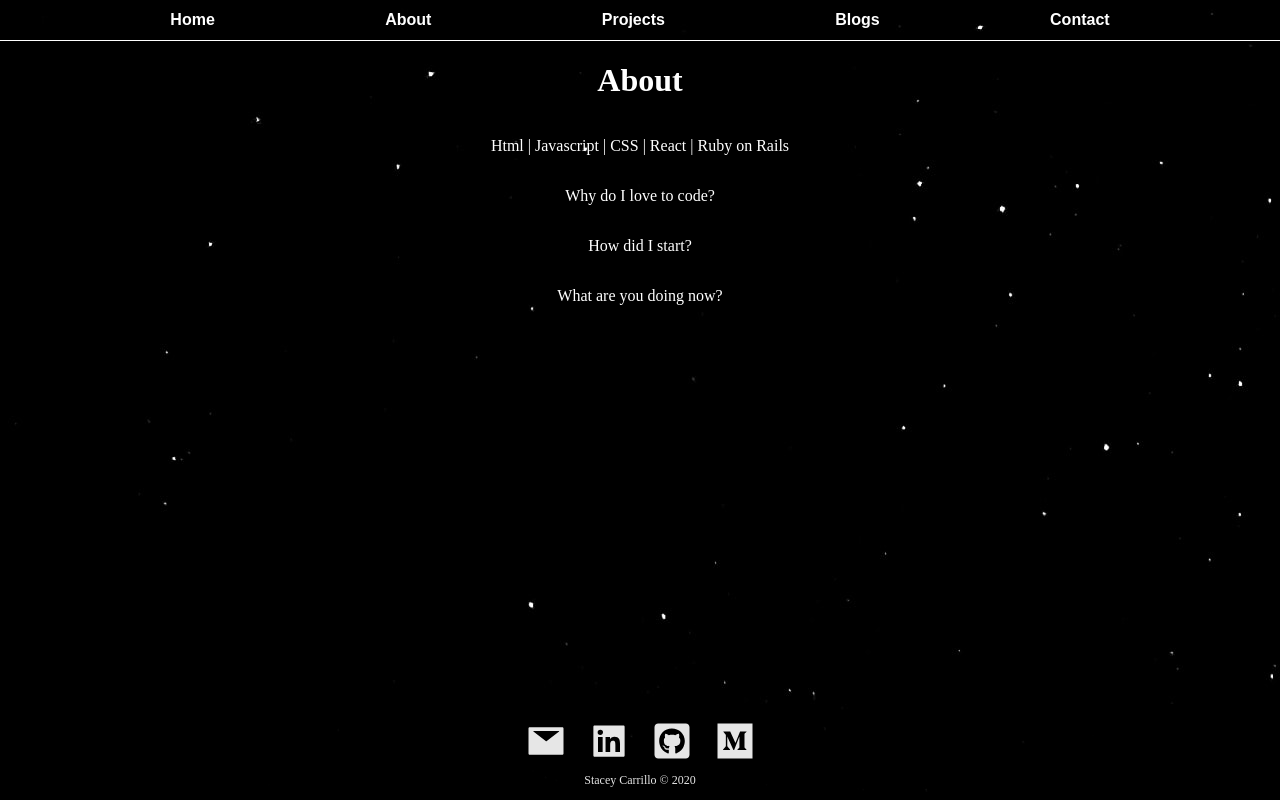
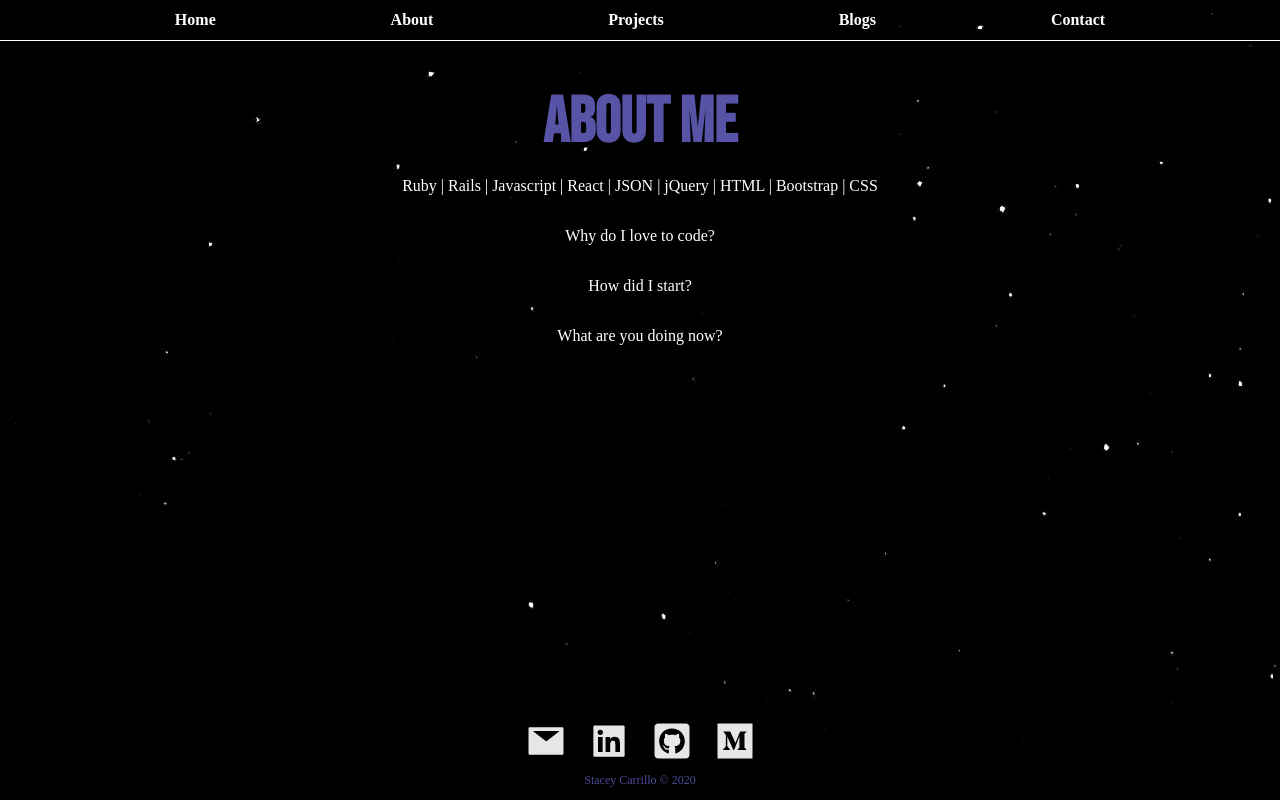
Before and after one commit to stacksonstack/my-portfolio, a React (Create React App) app: page /about in a window 1280 px wide. Built offline with nearby package versions, Linux system fonts and the light colour scheme; no server answers; a web font is replaced by a local one.

Commit message:
added styling and colors

```diff
--- a/src/App.css
+++ b/src/App.css
@@ -7,12 +7,18 @@ body {
 }
 
 
+
+a:hover p{
+  color: #5754a8;
+  text-decoration:underline ;
+}
+
 img{
   width: 200px;
   height: 200px;
 }
 
-p{
+p, input, .nav li{
   font-family: textFont;
 }
 
@@ -24,9 +30,7 @@ button{
   border-radius: 3px;
 }
 
-h1,p{
-  color: white;
-}
+
 
 @font-face {
   font-family: titleFont;
@@ -49,14 +53,13 @@ a {
   color: white;
 }
 
-.contact-form {
-  display: flex;
-  align-items: center;
-  flex-direction: column;
-  text-align: center;
-}
+
+
+
+
 input {
   width: 100%;
+  height: 40px;
 }
 form {
   width: 50%;
@@ -76,7 +79,6 @@ form {
   padding-left: 20px;
   padding-right: 20px;
   background-color: rgb(48,48,48, .4);
-  text-align: center;
   border-radius: 3px;
 
 }
@@ -85,23 +87,27 @@ form {
   font-size: 20px;
 }
 
-.home {
+.home , .contact-form, .about{
   display: flex;
   flex-direction: column;
   justify-content: center;
   align-items: center;
   text-align: center;
+
+}
+
+
+.home{
   min-height: 100vh;
 }
 
-#home-btn{
+#home-btn, #contact-btn{
   margin-top: 10px;
   margin-bottom: 25px;
   font-weight: bold;
 }
 
 #home-name{
-  text-align: center;
   animation-name: animatedName;
   animation-duration: 5s;
   display: block;
@@ -109,10 +115,14 @@ form {
   animation-iteration-count: 1;
 }
 
-#home-name-text{
+.title-text, .title-name-text{
   font-size: 4em;
   margin-bottom: 0px;
   font-family: titleFont;
+
+}
+.title-text{
+  color: #5754a8;
 }
 
 @keyframes animatedName {
@@ -124,20 +134,13 @@ form {
   74%  { transform: scale(1,1)      translateY(0); }
   100% { transform: scale(1,1)      translateY(0); }
 }
-.about {
-  display: flex;
-  align-items: center;
-  flex-direction: column;
-  text-align: center;
-}
+
 
 .icon {
   width: 40px;
   height: 40px;
   padding-left: 10px;
   padding-right: 10px;
-
-
 }
 
 .footer {
@@ -151,19 +154,19 @@ form {
   padding-top: 10px;
   /* border-top: 1px solid white; */
   font-size: 12px;
+
 }
 
 #footer-name{
   margin-top: 8px;
+  color:#5754a8;
 }
 
 .nav {
   height: fit-content;
   width: 100%;
   margin: 0px;
-
   border-bottom: 1px solid white;
-  text-align: center;
   font-weight: bold;
   display: flex;
   justify-content: space-evenly;
@@ -181,9 +184,14 @@ form {
   line-height: 40px;
   /* margin: 0 auto; */
   color: white;
-  font-family: Arial, Helvetica, sans-serif;
+
 }
 
-.nav li:hover {
-  color: #c48d3f;
+.nav li:hover, button:hover{
+  color: #5754a8;
 }
+
+h1,p{
+  color: white;
+  text-align: center;
+}
--- a/src/Components/About.js
+++ b/src/Components/About.js
@@ -1,8 +1,8 @@
 function About(){
     return(
         <div className="about">
-            <h1>About</h1>
-            <p> Html | Javascript | CSS | React | Ruby on Rails</p>
+            <h1 className="title-text">About Me</h1>
+            <p> Ruby | Rails | Javascript | React | JSON |  jQuery | HTML | Bootstrap | CSS </p>
             <p>Why do I love to code?</p>
             <p>How did I start?</p>
             <p>What are you doing now?</p>
--- a/src/Components/Contact.js
+++ b/src/Components/Contact.js
@@ -14,13 +14,13 @@ function Contact(){
         }
     return(
         <div className="contact-form">
-            <h1>Contact</h1>
+            <h1 className="title-text" >Contact</h1>
             <p>Have a question or want to work together?</p>
             <form onSubmit={sendEmail}>
                 <input placeholder="Name" name="name" /><br/>
                 <input placeholder="Email" name="email" /><br/>
                 <input placeholder="Your Message" name="message" /><br/>
-                <button type="submit">Submit</button>
+                <button type="submit" id="contact-btn">Send Email</button>
             </form>
         </div>
     )
--- a/src/Components/Home.js
+++ b/src/Components/Home.js
@@ -8,7 +8,7 @@ function Home(props) {
 
     <div className="home">
     <div id="home-name">
-    <h1 id="home-name-text">Stacey Carrillo</h1>
+    <h1 className="title-name-text">Stacey Carrillo</h1>
   </div>
       <p>
         I'm a NYC based full-stack developer focusing on creating clean & user
--- a/src/Components/NavBar.js
+++ b/src/Components/NavBar.js
@@ -5,19 +5,19 @@ function NavBar() {
     <div>
       <ul className="nav" id="nav">
         <NavLink to="/">
-          <li>Home</li>
+          <li className="current">Home</li>
         </NavLink>
         <NavLink to="/about">
-          <li>About</li>
+          <li className="current">About</li>
         </NavLink>
         <NavLink to="/projects">
-          <li>Projects</li>
+          <li className="current">Projects</li>
         </NavLink>
         <NavLink to="/blogs">
-          <li>Blogs</li>
+          <li className="current">Blogs</li>
         </NavLink>
         <NavLink to="/contact">
-          <li>Contact</li>
+          <li className="current">Contact</li>
         </NavLink>
       </ul>
     </div>
--- a/src/Components/Project.js
+++ b/src/Components/Project.js
@@ -1,8 +1,7 @@
 function Project({title, picture, demo_link, frontend_link, backend_link, description}){
     return(
-        <div>
+
         <div className="project-div">
-
             <h1>{title}</h1>
             <img src={picture} alt="Project UI"/>
             <p>{description}</p>
@@ -10,7 +9,7 @@ function Project({title, picture, demo_link, frontend_link, backend_link, descri
             <a href={frontend_link} target="_blank" rel="noreferrer" ><p>{backend_link ? "Frontend Repo" : "Github Repo"}</p></a>
             {backend_link? <a href={backend_link} target="_blank" rel="noreferrer" ><p>Backend Repo</p></a> :null}
         </div>
-        </div>
+
     )
 }
 
--- a/src/Containers/BlogContainer.js
+++ b/src/Containers/BlogContainer.js
@@ -4,9 +4,12 @@ import Blog from '../Components/Blog';
 function BlogContainer(){
 
     return(
+        <>
+        <h1 className="title-text">My Blogs</h1>
         <div class="blog-container" >
             {Blogs().map((blog)=> <Blog key={blog.title} blurb={blog.blurb} title={blog.title} date={blog.date}/>)}
         </div>
+        </>
     )
 }
 
--- a/src/Containers/ProjectContainer.js
+++ b/src/Containers/ProjectContainer.js
@@ -3,6 +3,8 @@ import Project from "../Components/Project";
 
 function ProjectContainer() {
   return (
+    <>
+    <h1 className="title-text">My Projects</h1>
     <div className="project-container">
       {Projects().map((proj) => (
         <Project
@@ -16,6 +18,7 @@ function ProjectContainer() {
         />
       ))}
     </div>
+    </>
   );
 }
 
```
